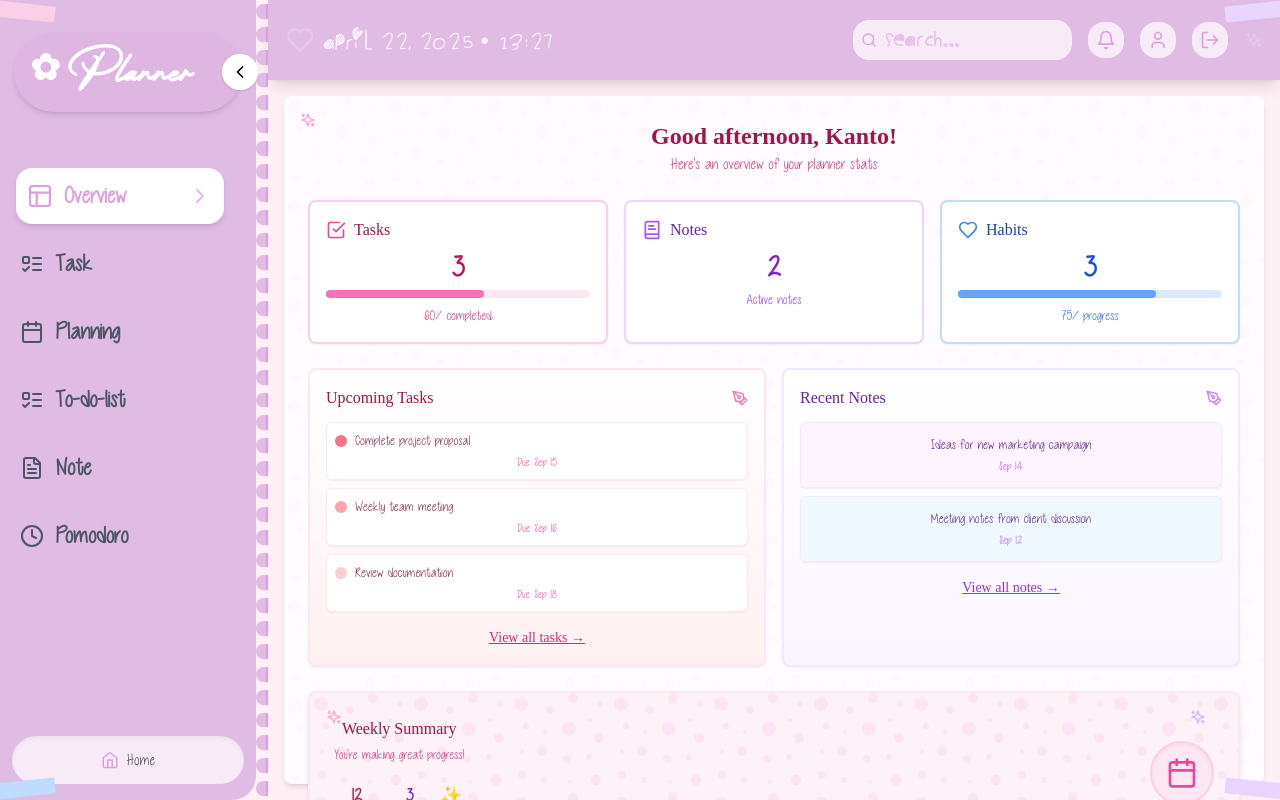
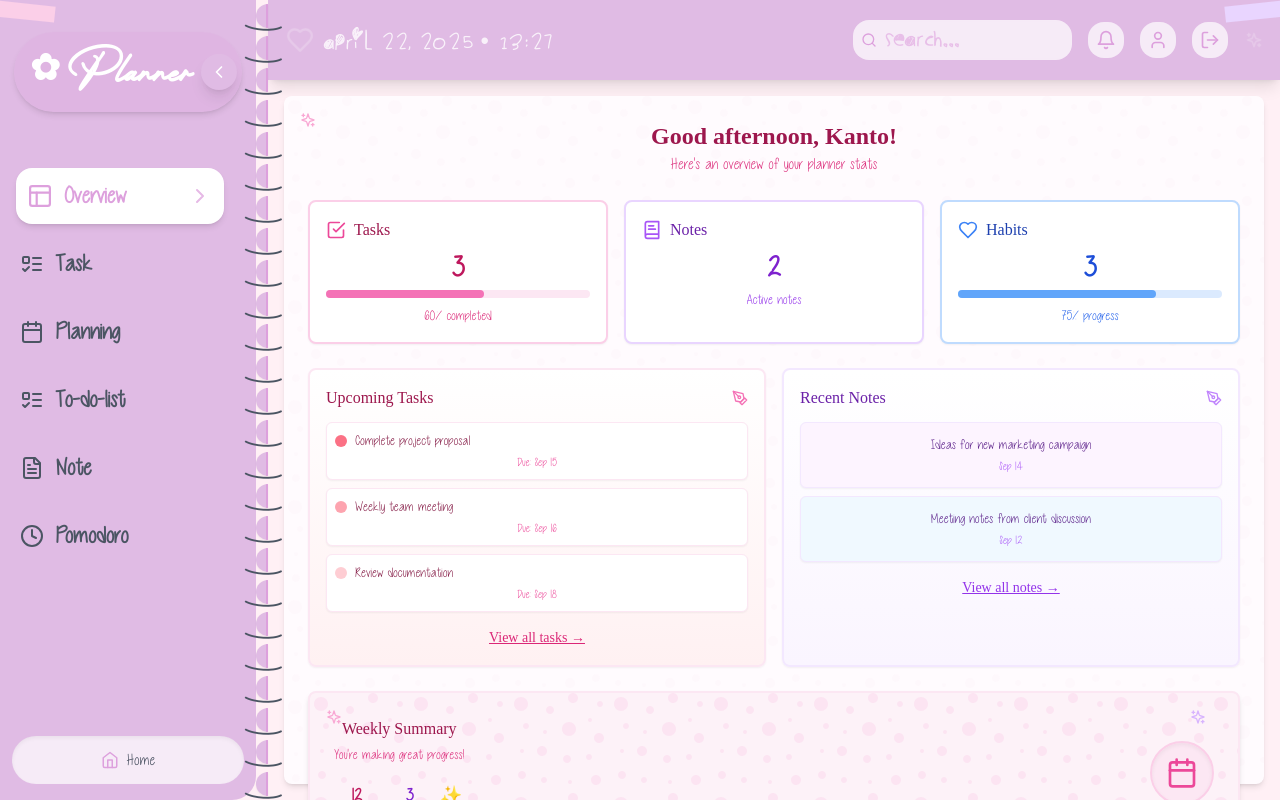
Before and after one commit to Artniaina/Soft-stack, a React (Vite) app: page / in a window 1280 px wide. Built offline with nearby package versions, Linux system fonts and the light colour scheme.

Commit message:
Style: Add binding-inspired visual elements

```diff
--- a/package.json
+++ b/package.json
@@ -13,6 +13,7 @@
     "lucide-react": "^0.344.0",
     "react": "^18.3.1",
     "react-dom": "^18.3.1",
+    "react-icons": "^5.5.0",
     "react-router-dom": "^7.5.1"
   },
   "devDependencies": {
--- a/src/components/SideBar.tsx
+++ b/src/components/SideBar.tsx
@@ -1,6 +1,7 @@
 import { useState } from 'react';
 import { Home, ListTodo, Calendar, Clock, FileText, Layout, ChevronRight, ChevronLeft } from 'lucide-react';
 import { usePlannerContext } from '../context/usePlannerContext';
+
 
 const SideBar = () => {
   const { setLink } = usePlannerContext();
@@ -31,7 +32,11 @@ const SideBar = () => {
         <div
           key={`reliure-${i}`}
           className="w-3 h-6 bg-pastel-lavender border-r-2 border-pastel-purple rounded-l-full shadow-sm my-1"
-        />
+        >
+          <div className='text-gray-600 text-5xl rotate-90'>
+      {")"}
+          </div>
+      </div>
       );
     }
 
@@ -58,7 +63,7 @@ const SideBar = () => {
             )}
             <button
               onClick={() => setIsCollapsed(!isCollapsed)}
-              className={`p-2 bg-white rounded-full shadow relative hover:bg-gray-100 transition-all ${isCollapsed? '': ' left-[2rem] '} `}
+              className={`p-2  shadow-lg rounded-full shadow relative hover:bg-gray-100 transition-all ${isCollapsed? 'bg-white': 'text-white  bg-pastel-lavender left-[0.7rem] hover:text-gray-900  '} `}
             >
               {isCollapsed ? <ChevronRight size={20} /> : <ChevronLeft size={20} />}
             </button>
--- a/src/features/OverView.tsx
+++ b/src/features/OverView.tsx
@@ -196,9 +196,9 @@ const Overview = () => {
           </div>
         </div>
       </div>
-
+{/*
       <div className="absolute bottom-0 left-0 w-16 h-4 bg-blue-200 -rotate-6 origin-bottom-left transform -translate-x-2"></div>
-      <div className="absolute bottom-0 right-0 w-16 h-4 bg-purple-200 rotate-6 origin-bottom-right transform translate-x-2"></div>
+      <div className="absolute bottom-0 right-0 w-16 h-4 bg-purple-200 rotate-6 origin-bottom-right transform translate-x-2"></div> */}
     </div>
   );
 };
```
Also changed, not shown: 1 other file (tests, documents, lock files or other folders).
